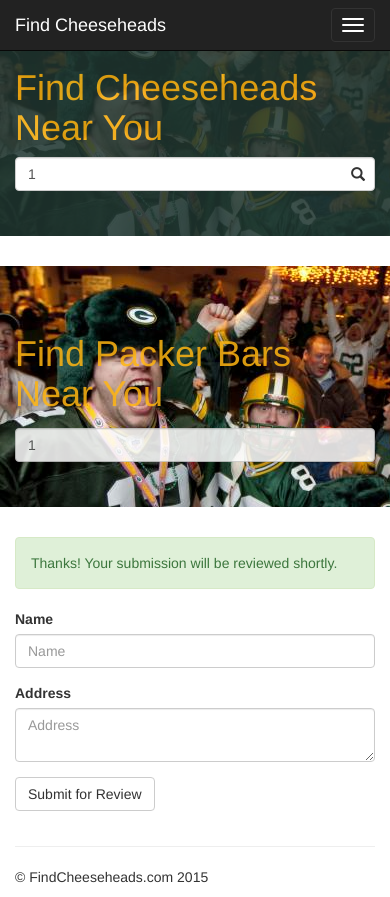
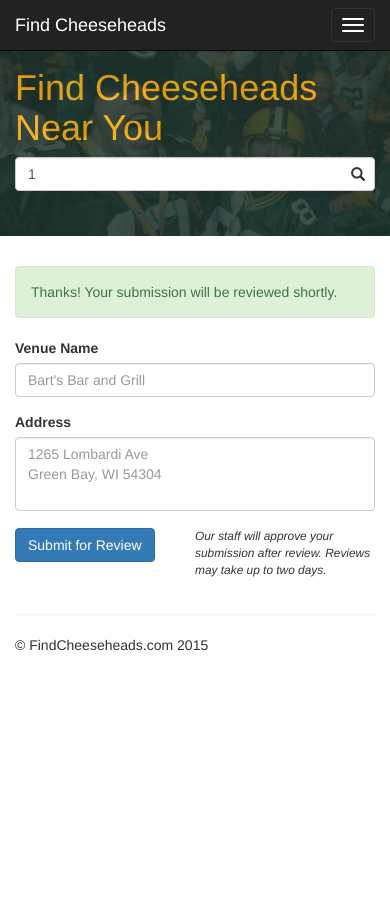
Before and after one commit to johnluetke/findcheeseheads.com, a PHP site: page /add.php?q=1 in a window 390 px wide. After the commit the page ends 651 px from the top, so only its background shows below. Run offline with PHP 8.4, Linux system fonts and the light colour scheme; data that the repository does not hold is empty; a stand-in replaces the project's code that opens the database connection; some libraries are stand-ins or nearby versions.

Commit message:
Responsive style modifications

```diff
--- a/add.php
+++ b/add.php
@@ -15,37 +15,45 @@ if (isset($_POST)) {
 }
 ?>
 
-<div class="jumbotron" style="background-image: url('images/banner.jpg');">
-    <div class="container">
-        <h1 style="color: #FFB612;">Find Packer Bars Near You</h1>
-        <p><form action="search.php" method="get">
-        <input type="Search" class="form-control" name="q" value="<?php echo $_GET['q'];?>" placeholder="Search"></form></p>
-    </div>
-</div>
-
 <div class="container">
     <?php if ($r) { ?>
     <div class="alert alert-success" role="alert">Thanks! Your submission will be reviewed shortly.</div>
     <?php } ?>
-    <div class="row">
-        <div class="col-md-6">
-            <form method="post" id="add">
+    <form id="add-place" method="post" class="form-horizontal">
         <div class="form-group">
-                    <label>Name</label>
-                    <input type="text" name="name" class="form-control" placeholder="Name"/>
+            <div class="col-sm-2">
+                <label for="place-name" class="control-label">Venue Name</label>
             </div>
+            <div class="col-sm-8">
+                <input type="text" id="place-name" name="name" class="form-control" placeholder="Bart's Bar and Grill"/>
+            </div>
+        </div>
+
         <div class="form-group">
-                    <label>Address</label>
-                    <textarea class="form-control" name="address" id="address" placeholder="Address"></textarea>
+            <div class="col-sm-2">
+                <label for="place-address" class="control-label">Address</label>
+            </div>
+            <div class="col-sm-8">
+                <textarea class="form-control" name="address" id="place-address" placeholder="1265 Lombardi Ave
+Green Bay, WI 54304" rows="3"></textarea>
                 <input type="hidden" name="lat" />
                 <input type="hidden" name="lng" />
             </div>
+            <div class="col-sm-2 col-xs-12">
+                <div id="map"></div>
+            </div>
+        </div>
+
         <div class="form-group">
-                    <input type="submit" class="btn btn-default" value="Submit for Review" />
+            <div class="col-sm-2"></div>
+            <div class="col-sm-8">
+                <input type="submit" class="btn btn-primary" value="Submit for Review" />
+                <div id="review-text">
+                    <em class="small">Our staff will approve your submission after review. Reviews may take up to two days.</em>
+                </div>
+            </div>
         </div>
     </form>
 </div>
-    </div>
-</div>
 
 <?php include("views/footer.twig"); ?>
--- a/styles/style.css
+++ b/styles/style.css
@@ -1,3 +1,17 @@
+textarea {
+    resize: none;
+}
+
+#add-place input[type='submit'] {
+    float: left;
+}
+
+#add-place #review-text {
+    float: right;
+    width: 50%;
+}
+
+
 .jumbotron {
     background-color: #203731;
     display: block;
```
Lines whose indentation alone changed are shown as unchanged.
